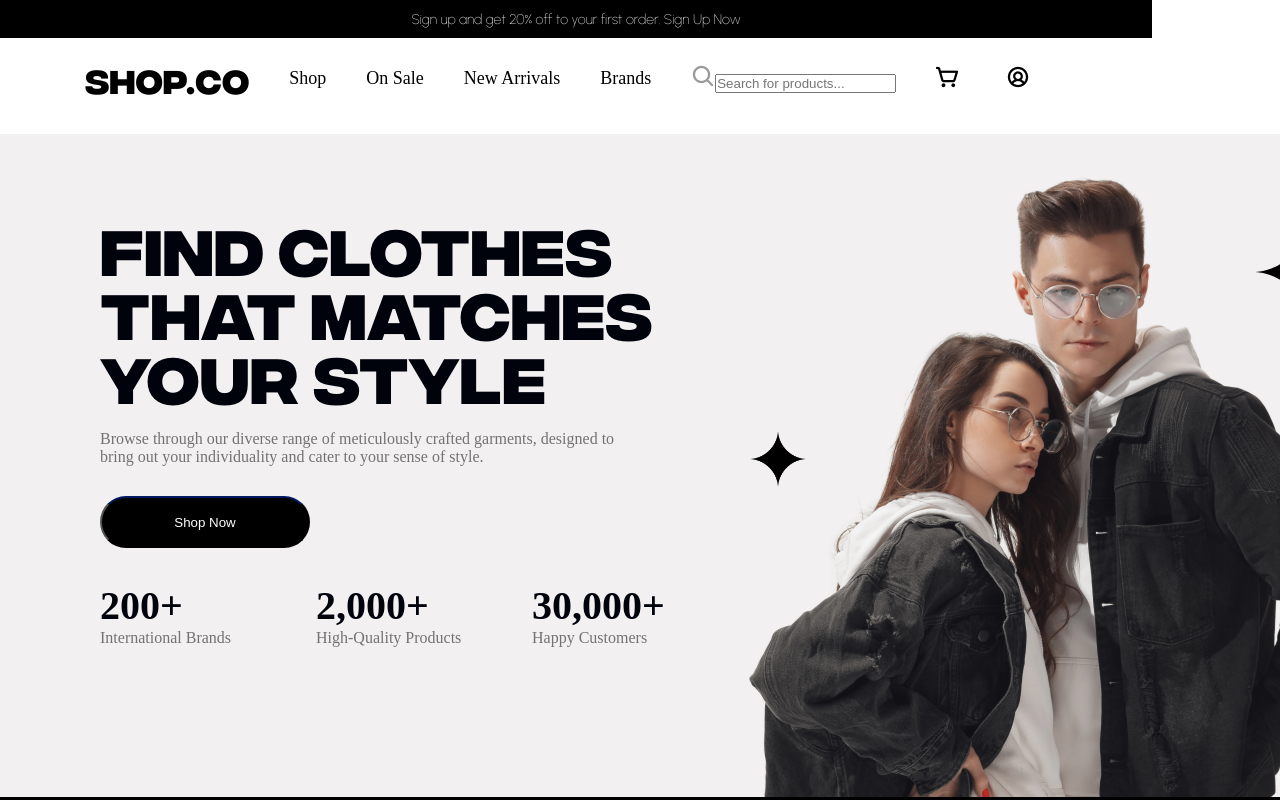
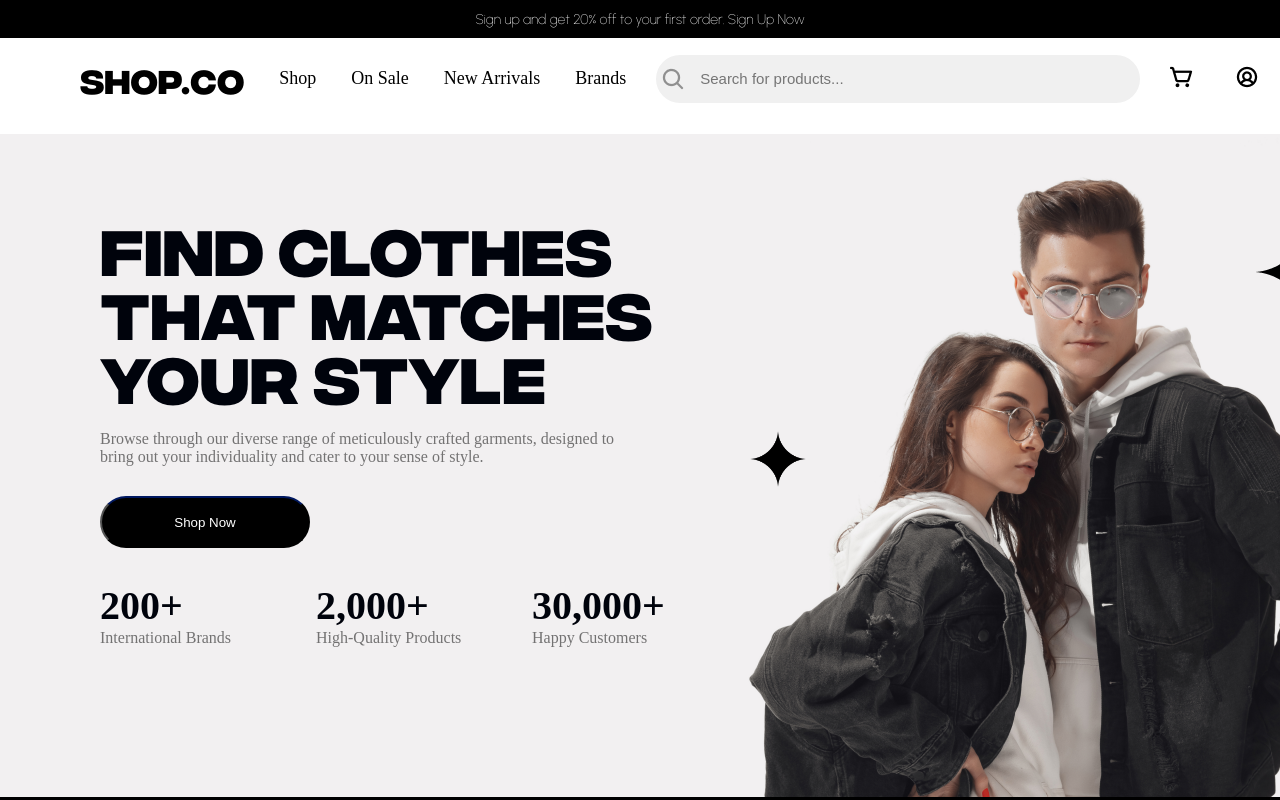
Before and after one commit to calexoliveira/cantinhodevendas, a React (Vite) app: page / in a window 1280 px wide. Shown: the top 800 px of the page. Built offline with nearby package versions, Linux system fonts and the light colour scheme.

Commit message:
input navbar

```diff
--- a/src/components/NavBar.tsx
+++ b/src/components/NavBar.tsx
@@ -9,8 +9,8 @@ export function NavBar(){
             <nav><a className="link-menu" href="">On Sale</a></nav>
             <nav><a className="link-menu" href="">New Arrivals</a></nav>
             <nav><a className="link-menu" href="">Brands</a></nav>
-            <nav>
-              <img className="lupa" src="../src/image/lupa.png" alt="" />
+            <nav className="search">
+              <img src="../src/image/lupa.png" alt="" />
               <input type="text" className="input" placeholder="Search for products..." />
             </nav>
             <nav><img src="../src/image/carrinho.png" alt="" /></nav>
--- a/src/style/styles.css
+++ b/src/style/styles.css
@@ -31,7 +31,7 @@
 
 .navbar {
         display: flex;
-        width: 90%;
+        width: 100%;
         height: 134px;
         flex-direction: column;
         align-items: stretch;
@@ -54,10 +54,10 @@
 
 .header {
     display: grid;
-    grid-template-columns: repeat(9, auto);
+    grid-template-columns: repeat(6, auto) 7fr repeat(2, auto);
     align-items: center;
     justify-content: left;
-    gap: 10px;
+    gap: 5px;
 }
 
 .logo {
@@ -77,6 +77,17 @@
     align-items: center;
     justify-content: center;
 }
+
+.search {
+    display: grid;
+    grid-template-columns: auto 1fr;
+    background-color: #F0F0F0;
+    height: 38px;
+    border-radius: 30px;
+    align-items: center;
+
+}
+
 .navbar>.header>nav {
     min-width: 30px;
     padding: 5px;
@@ -86,32 +97,17 @@
     margin-left: 10px;
     margin-right: 10px;
 }
-.navbar>.header>nav>span {
-        display: block;
-        background-color: #F0F0F0;
-        height: 48px;
-        border-top-left-radius: 30px;
-        border-bottom-left-radius: 30px;
-        width: 50px;
-        align-content: center;
 
-}
-.navbar>.header>.lupa {
-    margin-left: 15px;
-}
-
-.navbar>.header>.input {
-    width: 522px;
-    height: 48px;
-    border-top-right-radius: 30px;
-    border-bottom-right-radius: 30px;
-    background-color: #F0F0F0;
+.input {
+    height: 28px;
+    background-color: transparent;
     border: none;
     border-color: #F0F0F0;
     box-shadow: 0 0 0 0;
     border: 0 none;
     outline: 0;
     font-size: 15px;
+    margin-left: 15px;
 }
 
 /* SECTION */
```
